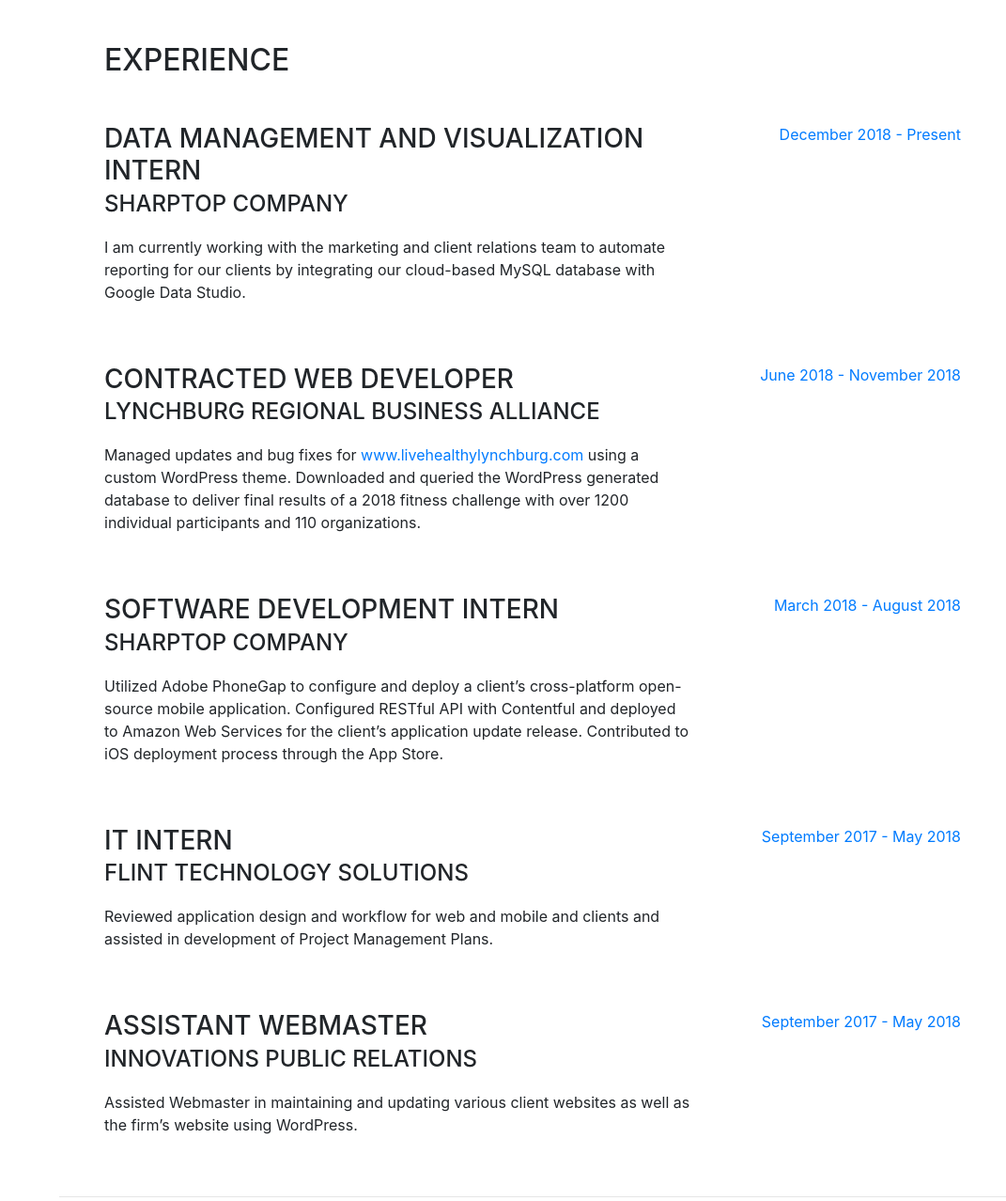
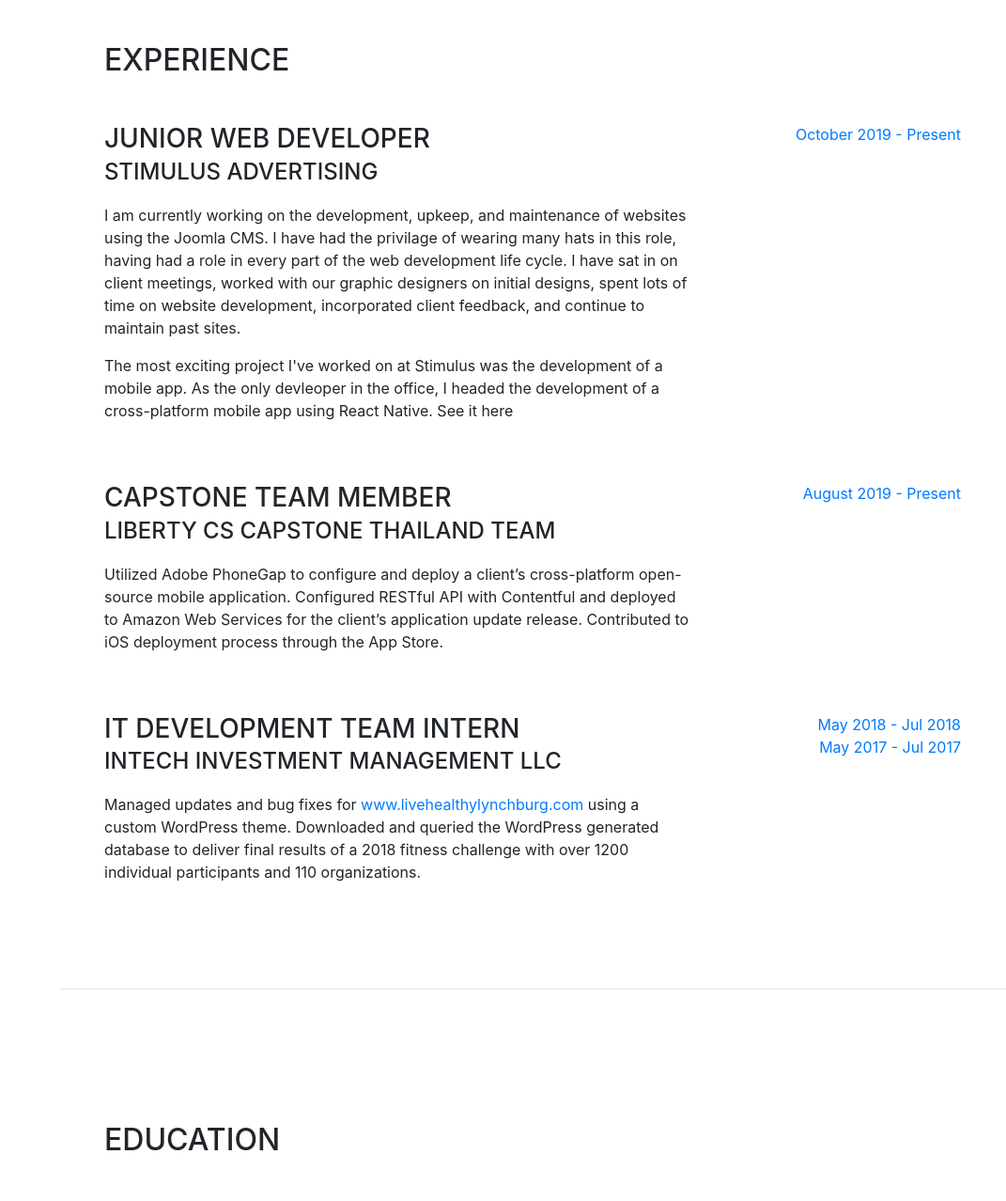
Before and after one commit to tjrunnels/tjrunnels.github.io, a website with bundled scripts: page index.html in a window 1280 px wide. Shown: the part 804-2082 px from the top of the page at 94% size, without its empty margins (209-1280 px from the left). Built offline with nearby package versions, Linux system fonts and the light colour scheme; a web font is replaced by a local one.

Commit message:
began updating experience section

```diff
--- a/index.html
+++ b/index.html
@@ -109,58 +109,40 @@
 
           <div class="resume-item d-flex flex-column flex-md-row mb-5">
             <div class="resume-content mr-auto">
-              <h3 class="mb-0">Data Management and Visualization Intern</h3>
-              <div class="subheading mb-3">Sharptop Company</div>
-              <p>I am currently working with the marketing and client relations team to automate reporting for our clients by integrating our cloud-based MySQL database with Google Data Studio.</p>
+              <h3 class="mb-0">Junior Web Developer</h3>
+              <div class="subheading mb-3">Stimulus Advertising</div>
+              <p>I am currently working on the development, upkeep, and maintenance of websites using the Joomla CMS.  I have had the privilage of wearing many hats in this role, having had a role in every part of the web development life cycle.
+                I have sat in on client meetings, worked with our graphic designers on initial designs, spent lots of time on website development, incorporated client feedback, and continue to maintain past sites.</p>
+              <p>The most exciting project I've worked on at Stimulus was the development of a mobile app.  As the only devleoper in the office, I headed the development of a cross-platform mobile app using React Native.  See it here</p>  <!-- tomdo: make "see it here" scroll down -->
             </div>
             <div class="resume-date text-md-right">
-              <span class="text-primary">December 2018 - Present</span>
+              <span class="text-primary">October 2019 - Present</span>
             </div>
           </div>
 
           <div class="resume-item d-flex flex-column flex-md-row mb-5">
             <div class="resume-content mr-auto">
-              <h3 class="mb-0">Contracted Web Developer</h3>
-              <div class="subheading mb-3">Lynchburg Regional Business Alliance</div>
-              <p>Managed updates and bug fixes for <a href="http://www.livehealthylynchburg.com/the-challenge/" target="_blank">www.livehealthylynchburg.com</a> using a custom WordPress theme. Downloaded and queried the WordPress generated database to deliver final results of a 2018 fitness challenge with over 1200 individual participants and 110 organizations.</p>
+              <h3 class="mb-0">Capstone Team Member</h3>
+              <div class="subheading mb-3">Liberty CS Capstone Thailand team</div>
+              <p>Utilized Adobe PhoneGap to configure and deploy a client’s cross-platform open-source mobile application.  Configured RESTful API with Contentful and deployed to Amazon Web Services for the client’s application update release. Contributed to iOS deployment process through the App Store.</p>
             </div>
             <div class="resume-date text-md-right">
-              <span class="text-primary">June 2018 - November 2018</span>
+              <span class="text-primary">August 2019 - Present</span>
             </div>
           </div>
 
           <div class="resume-item d-flex flex-column flex-md-row mb-5">
             <div class="resume-content mr-auto">
-              <h3 class="mb-0">Software Development Intern</h3>
-              <div class="subheading mb-3">Sharptop Company</div>
-              <p>Utilized Adobe PhoneGap to configure and deploy a client’s cross-platform open-source mobile application.  Configured RESTful API with Contentful and deployed to Amazon Web Services for the client’s application update release. Contributed to iOS deployment process through the App Store.</p>
+              <h3 class="mb-0">IT Development Team Intern</h3>
+              <div class="subheading mb-3">Intech Investment Management LLC</div>
+              <p>Managed updates and bug fixes for <a href="http://www.livehealthylynchburg.com/the-challenge/" target="_blank">www.livehealthylynchburg.com</a> using a custom WordPress theme. Downloaded and queried the WordPress generated database to deliver final results of a 2018 fitness challenge with over 1200 individual participants and 110 organizations.</p>
             </div>
             <div class="resume-date text-md-right">
-              <span class="text-primary">March 2018 - August 2018</span>
+              <span class="text-primary">May 2018 - Jul 2018 <br /> May 2017 - Jul 2017</span>
             </div>
           </div>
 
-          <div class="resume-item d-flex flex-column flex-md-row mb-5">
-            <div class="resume-content mr-auto">
-              <h3 class="mb-0">IT Intern</h3>
-              <div class="subheading mb-3">Flint Technology Solutions</div>
-              <p>Reviewed application design and workflow for web and mobile and clients and assisted in development of Project Management Plans.</p>
-            </div>
-            <div class="resume-date text-md-right">
-              <span class="text-primary">September 2017 - May 2018</span>
-            </div>
-          </div>
 
-          <div class="resume-item d-flex flex-column flex-md-row">
-            <div class="resume-content mr-auto">
-              <h3 class="mb-0">Assistant Webmaster</h3>
-              <div class="subheading mb-3">Innovations Public Relations</div>
-              <p>Assisted Webmaster in maintaining and updating various client websites as well as the firm’s website using WordPress.</p>
-            </div>
-            <div class="resume-date text-md-right">
-              <span class="text-primary">September 2017 - May 2018</span>
-            </div>
-          </div>
 
         </div>
 
```
